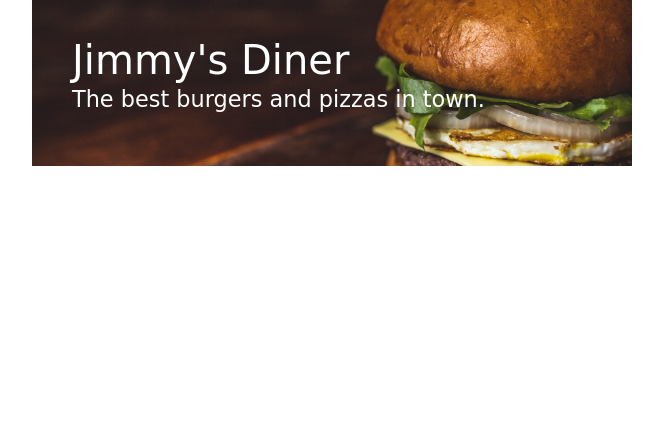
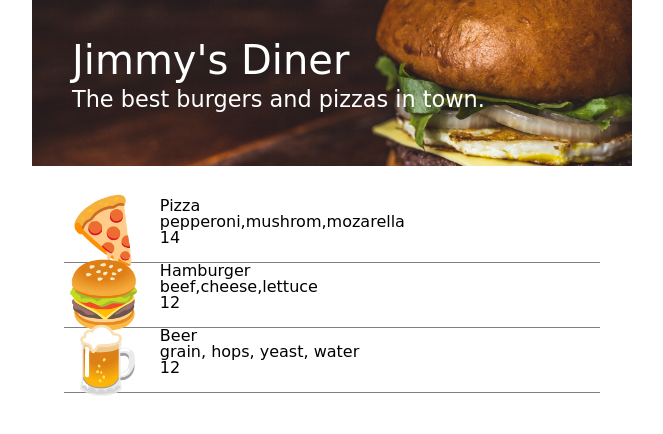
Before and after one commit to webstormcam/Restaurant_Ordering_App_Scrimba_Assignment_11, a plain HTML site: page index.html in a window 1280 px wide. Shown: the whole page, without its empty margins (308-971 px from the left). Drawn offline with Linux system fonts and the light colour scheme; a web font is replaced by a local one.

Commit message:
Got the items to render

```diff
--- a/index.html
+++ b/index.html
@@ -16,7 +16,7 @@
         <h1>Jimmy's Diner</h1>
         <p>The best burgers and pizzas in town.</p>
     </header>
-    <main></main>
+    <main id="menu"></main>
 
     <script type="module" src="script.js"></script>
 </body>
--- a/script.js
+++ b/script.js
@@ -1,9 +1,24 @@
 import { menuArray } from './data.js'
 
 function renderMenu(){
+    const menu = document.getElementById('menu')
+    let options =''
     for(let food of menuArray){
+   options+=`<div class="menu-item">
+   <div class="food-info">
+   <div class="icon">${food.emoji}</div>
+   <div class="food-desc">
+        <h2>${food.name}</h2>
+        <p>${food.ingredients}</p>
+        <p>${food.price}</p>
+   </div>
+   </div>
+   <div class="add-food"></div>
 
+
+   </div>`
     }
+    menu.innerHTML+=options
 }
 
 
--- a/style.css
+++ b/style.css
@@ -21,10 +21,6 @@ header{
 
 }
 
-
-
-
-
 header{
     color: #ffffff;
 }
@@ -37,3 +33,31 @@ header p{
 h1{
     font-size: 2.5rem;
 }
+
+
+main{
+    max-width: 600px;
+    margin-top: 2rem;
+    padding: 0rem 2rem;
+    width: 100%;
+}
+
+.menu-item{
+    display: flex;
+    justify-content: space-between;
+    border-bottom: 1px solid gray;
+}
+
+.food-info{
+    display: flex;
+}
+
+.icon{
+    font-size: 4rem;
+    margin-right: 1rem;
+}
+
+.food-desc{
+    display: flex;
+    flex-direction: column;
+}
```
